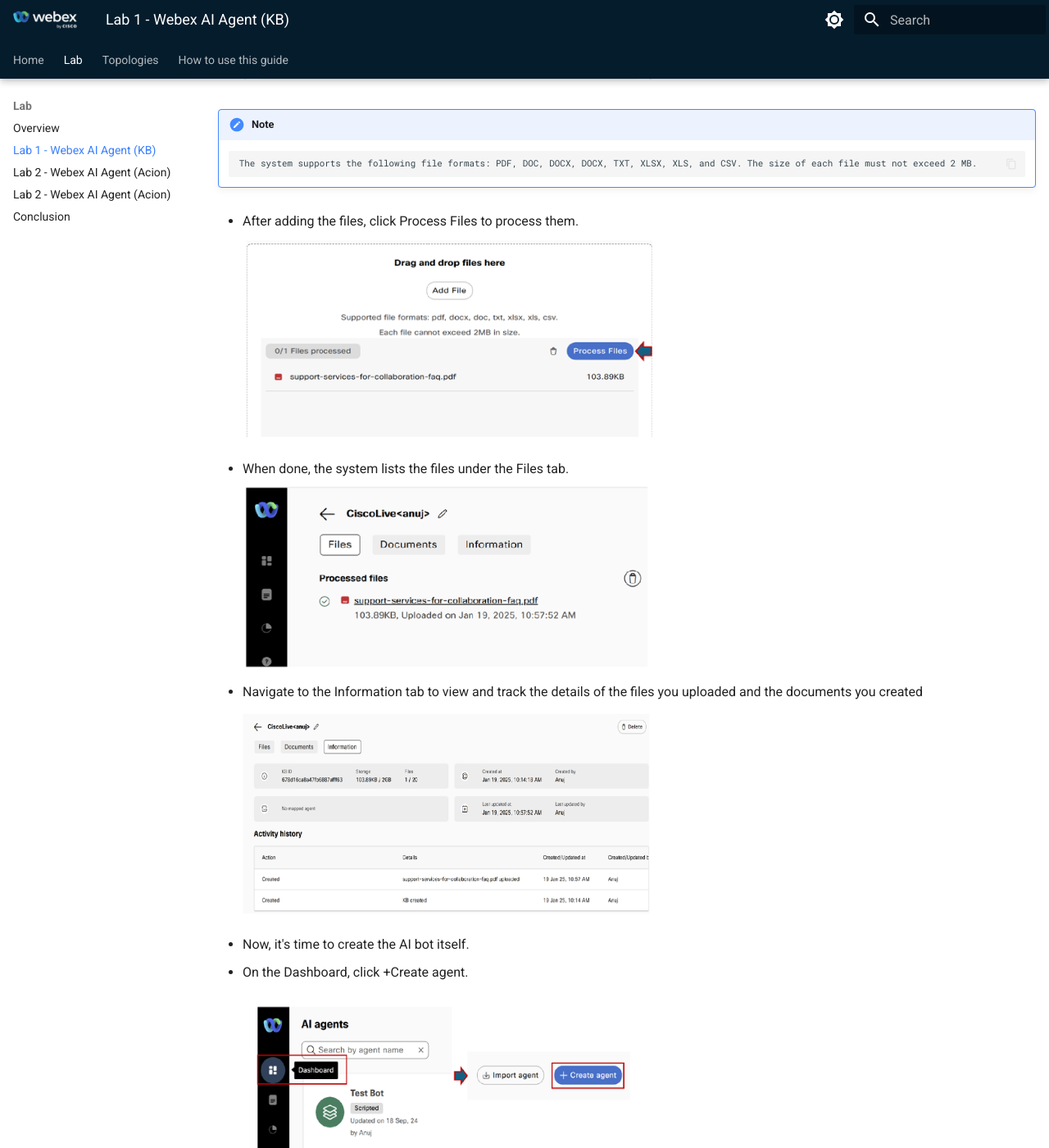
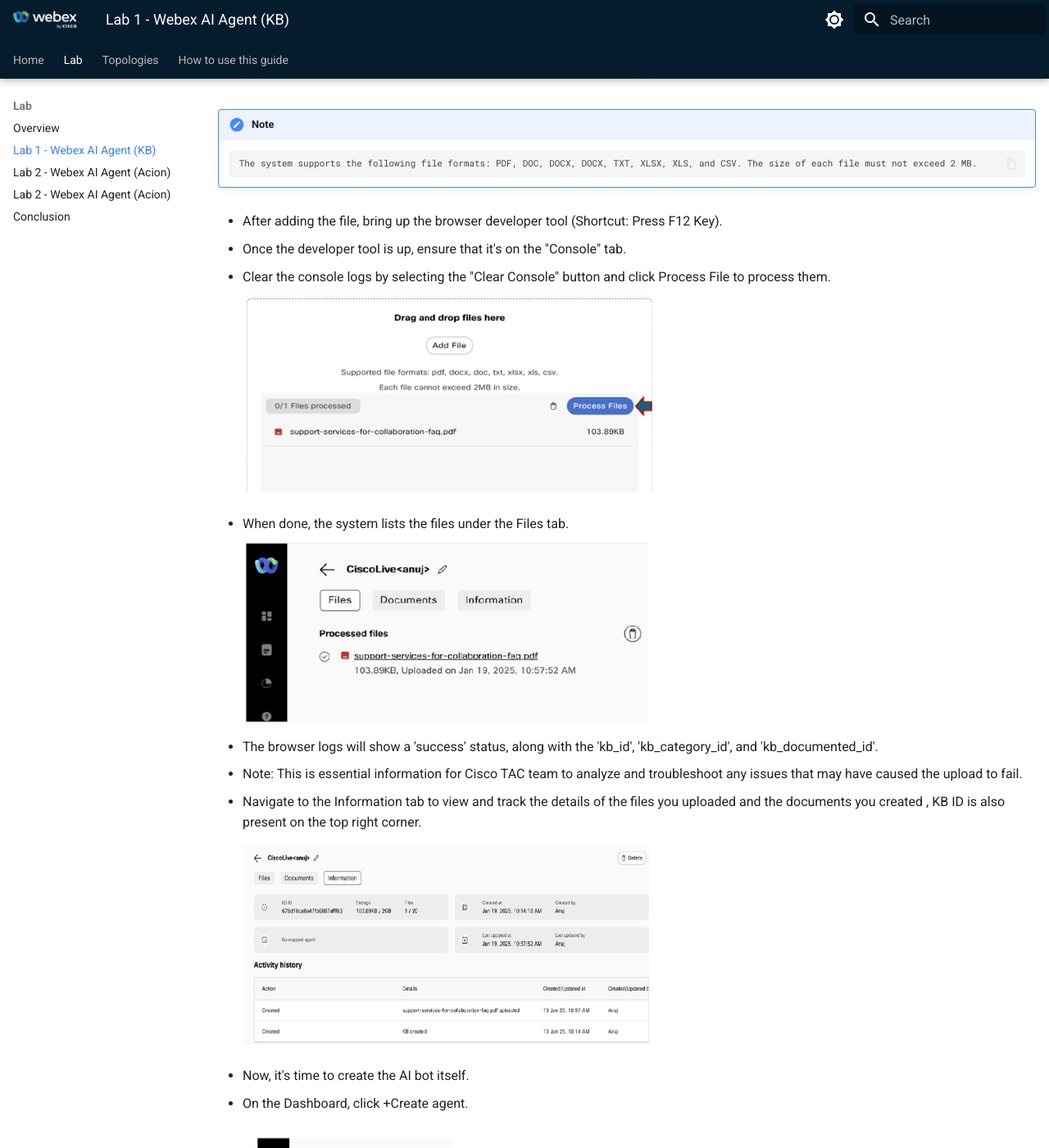
Before and after one commit to WebexCC-SA/LAB-1309, an MkDocs documentation site: the page built from docs/Excercise1.md, in a window 1280 px wide and 1400 px high, scrolled down 2828 px. Shown: the whole window at 82% size. Built offline with MkDocs 1.6.1 and Material for MkDocs 9.7.7, drawn with Linux system fonts in a browser that asks for light colours; some of the changed text lies outside the part shown.

Commit message:
Version3

```diff
--- a/docs/Excercise1.md
+++ b/docs/Excercise1.md
@@ -77,7 +77,11 @@
 !!! Note
         The system supports the following file formats: PDF, DOC, DOCX, DOCX, TXT, XLSX, XLS, and CSV. The size of each file must not exceed 2 MB.
 
-- After adding the files, click Process Files to process them.
+- After adding the file, bring up the browser developer tool (Shortcut: Press F12 Key).
+
+- Once the developer tool is up, ensure that it's on the "Console" tab.
+
+- Clear the console logs by selecting the "Clear Console" button and click Process File to process them.
 
       ![Nav](./assets/Excercise4_7.png){ width="500" }
 
@@ -85,7 +89,11 @@
 
       ![Nav](./assets/Excercise4_8.png){ width="500" }
 
-- Navigate to the Information tab to view and track the details of the files you uploaded and the documents you created
+- The browser logs will show a 'success' status, along with the 'kb_id', 'kb_category_id', and 'kb_documented_id'.
+
+- Note: This is essential information for Cisco TAC team to analyze and troubleshoot any issues that may have caused the upload to fail.
+
+- Navigate to the Information tab to view and track the details of the files you uploaded and the documents you created , KB ID is also present on the top right corner.
 
       ![Nav](./assets/Excercise4_9.png){ width="500" }
 
@@ -143,7 +151,7 @@
 
       ![Nav](./assets/Excercise4_17.png){ width="300" }
 
-- To test in this example, we pose the question "What are the support service options?"
+- To test in this example, we pose the question "What warranty comes with the vehicle?"
 
 - The response provided was accurate and consistent with the knowledge base created for this bot
 
@@ -163,7 +171,7 @@
 
       ![Nav](./assets/Excercise4_18_1.png){ width="500" }
 
-- To test, pose the same question: "What are the support service options?"
+- To test, pose the same question: "What warranty comes with the vehicle?"
 
 - As the Role Definition dictated answering within 50 words, you will see the answer within that limit.
 
```
Also changed, not shown: other parts of docs/Excercise1.md (+2 -2 lines).
